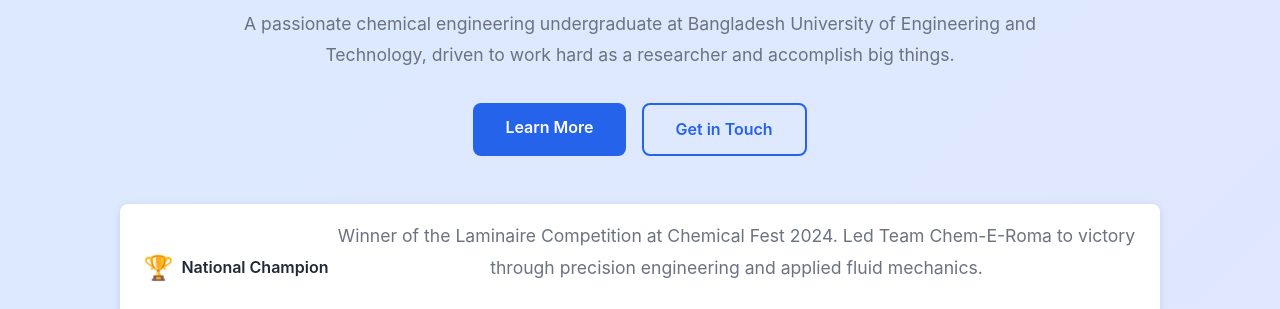
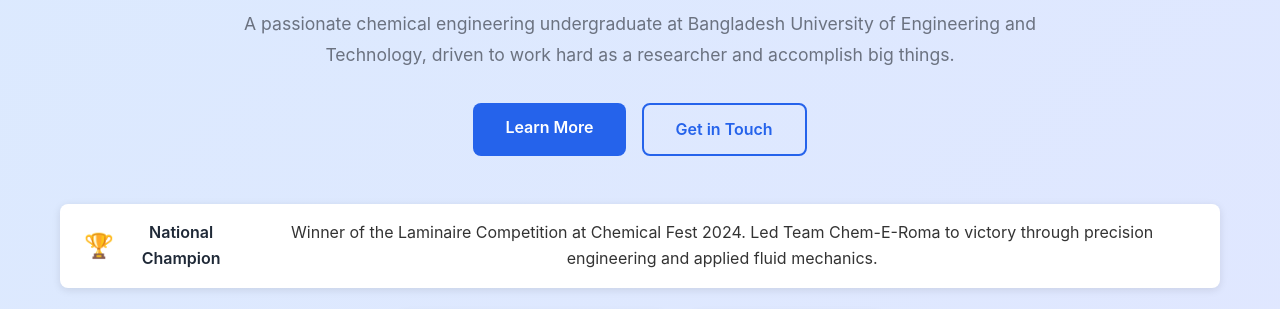
Before and after one commit to arnobsr20/arnobsr20.github.io, a plain HTML site: page index.html in a window 1280 px wide. Shown: the part 466-775 px from the top of the page. Drawn offline with Linux system fonts and the light colour scheme.

Commit message:
Update index.html

```diff
--- a/index.html
+++ b/index.html
@@ -46,7 +46,7 @@
                     <div class="achievement-badge">
                         <span class="badge-icon">🏆</span>
                         <span class="badge-text">National Champion</span>
-                         <p class="tagline">Winner of the Laminaire Competition at Chemical Fest 2024. Led Team Chem-E-Roma to victory through precision engineering and applied fluid mechanics.</p>
+                         <p>Winner of the Laminaire Competition at Chemical Fest 2024. Led Team Chem-E-Roma to victory through precision engineering and applied fluid mechanics.</p>
                     </div>
                     <div class="achievement-badge">
                         <span class="badge-icon">🥈</span>
```
